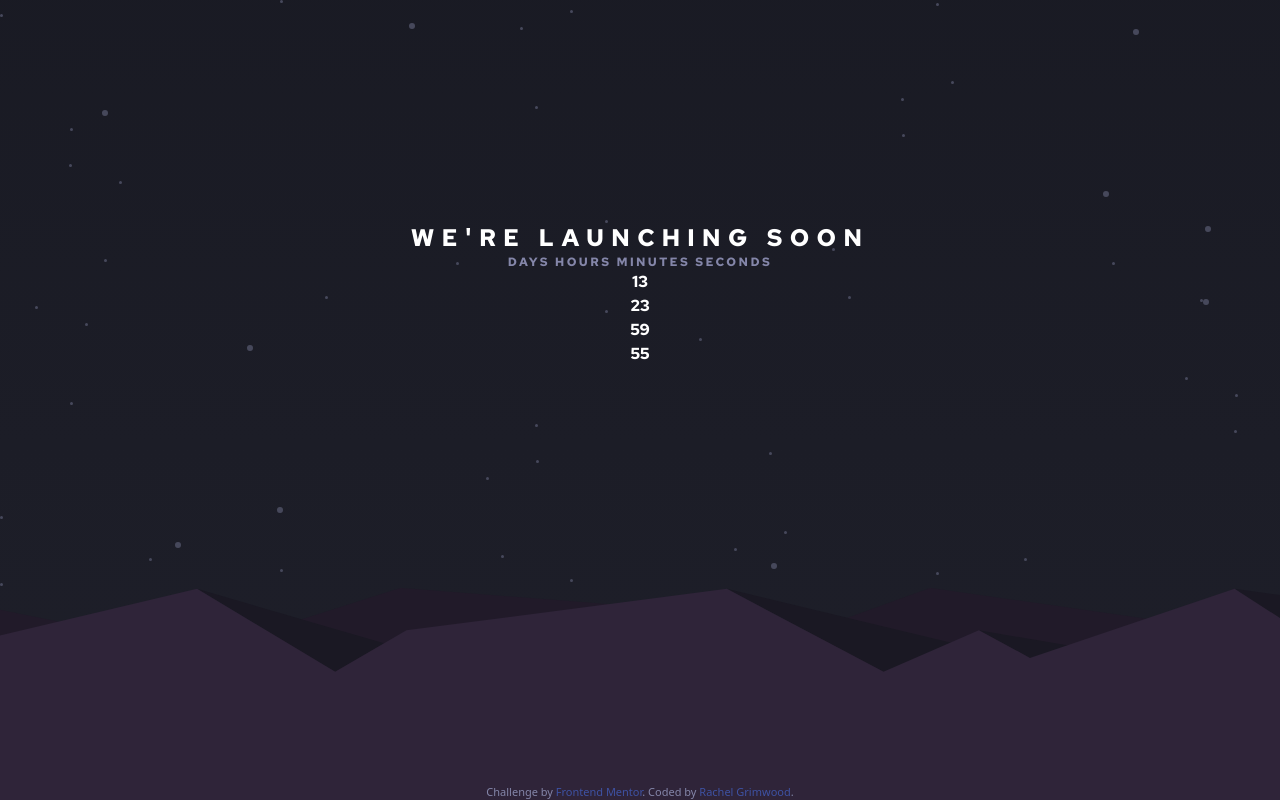
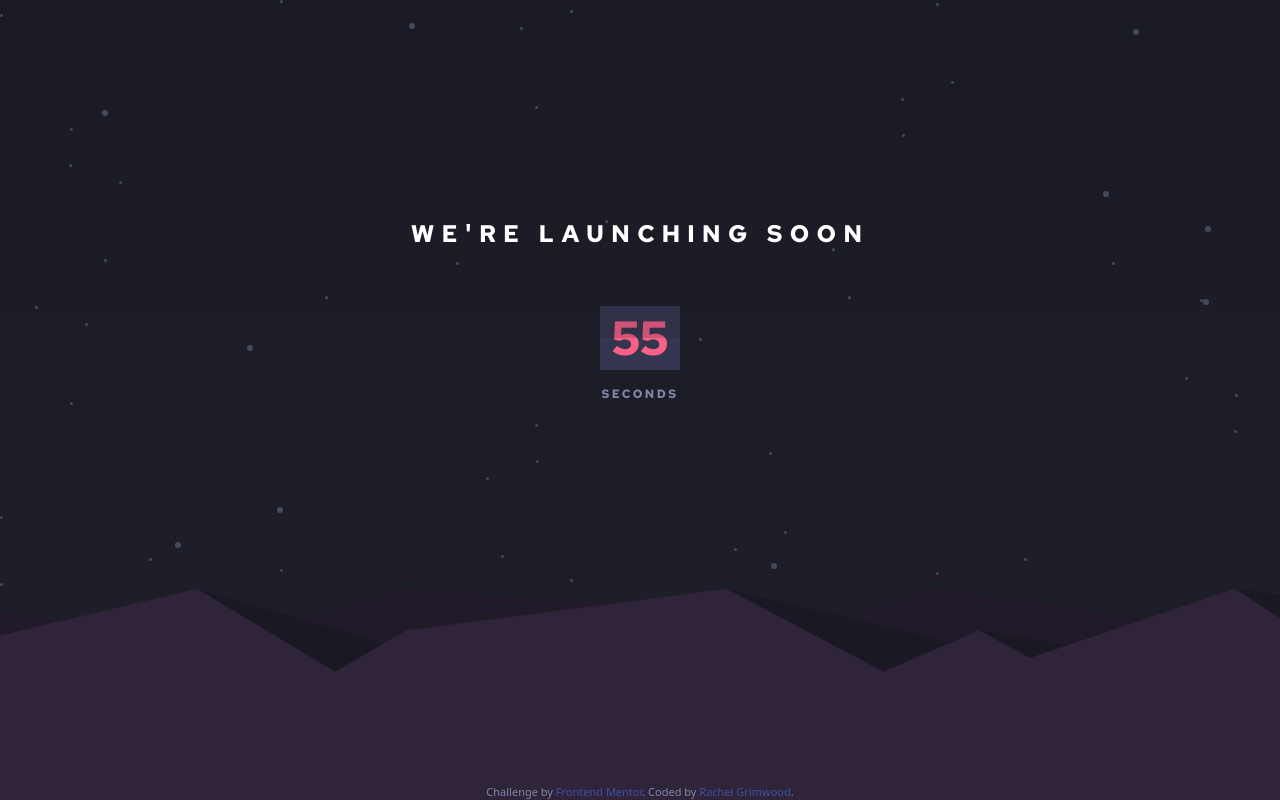
Before and after one commit to rachelgrimwood/frontend-mentor-launch-countdown-timer, a React (Create React App) app: page / in a window 1280 px wide. Built offline with nearby package versions, Linux system fonts and the light colour scheme.

Commit message:
initial flip card

```diff
--- a/src/components/Countdown.js
+++ b/src/components/Countdown.js
@@ -1,4 +1,5 @@
 import { useState, useEffect } from "react";
+import FlipCard from "./FlipCard";
 
 const today = new Date();
 const endDate = new Date(today);
@@ -30,11 +31,8 @@ const Countdown = () => {
   });
 
   return (
-    <div className="text-white">
-      <p>{timeLeft.days || 0}</p>
-      <p>{timeLeft.hours || 0}</p>
-      <p>{timeLeft.minutes || 0}</p>
-      <p>{timeLeft.seconds || 0}</p>
+    <div>
+      <FlipCard num={timeLeft.seconds} />
     </div>
   );
 };
--- /dev/null
+++ b/src/components/FlipCard.js
@@ -0,0 +1,14 @@
+const FlipCard = ({ num }) => {
+  const text = String(num).padStart(2, 0);
+  return (
+    <div className="relative h-16 mt-14">
+      <div className="absolute h-8 w-20 top-0 inset-x-0 mx-auto my-0 bg-dark-blue overflow-hidden"></div>
+      <div className="absolute h-8 w-20 bottom-0 inset-x-0 mx-auto my-0 bg-dark-blue z-1"></div>
+      <p className="relative leading-[4rem] z-3 text-5xl text-soft-red">{text || "00"}</p>
+      <div className="absolute h-8 w-20 top-0 inset-x-0 mx-auto my-0 bg-very-dark-blue opacity-20 z-4"></div>
+      <p className="text-grayish-blue text-xs tracking-[0.2em] mt-4">Seconds</p>
+    </div>
+  );
+};
+
+export default FlipCard;
--- a/src/components/Main.js
+++ b/src/components/Main.js
@@ -4,7 +4,6 @@ const Main = () => {
   return (
     <div className="h-3/4 bg-[url('../src/images/bg-stars.svg')] uppercase font-redhat px-4 flex flex-col justify-center">
       <h1 className="text-white text-2xl tracking-[0.3em]">We're launching soon</h1>
-      <p className="text-grayish-blue text-xs tracking-[0.2em]">Days Hours Minutes Seconds</p>
       <Countdown />
     </div>
   );
```
